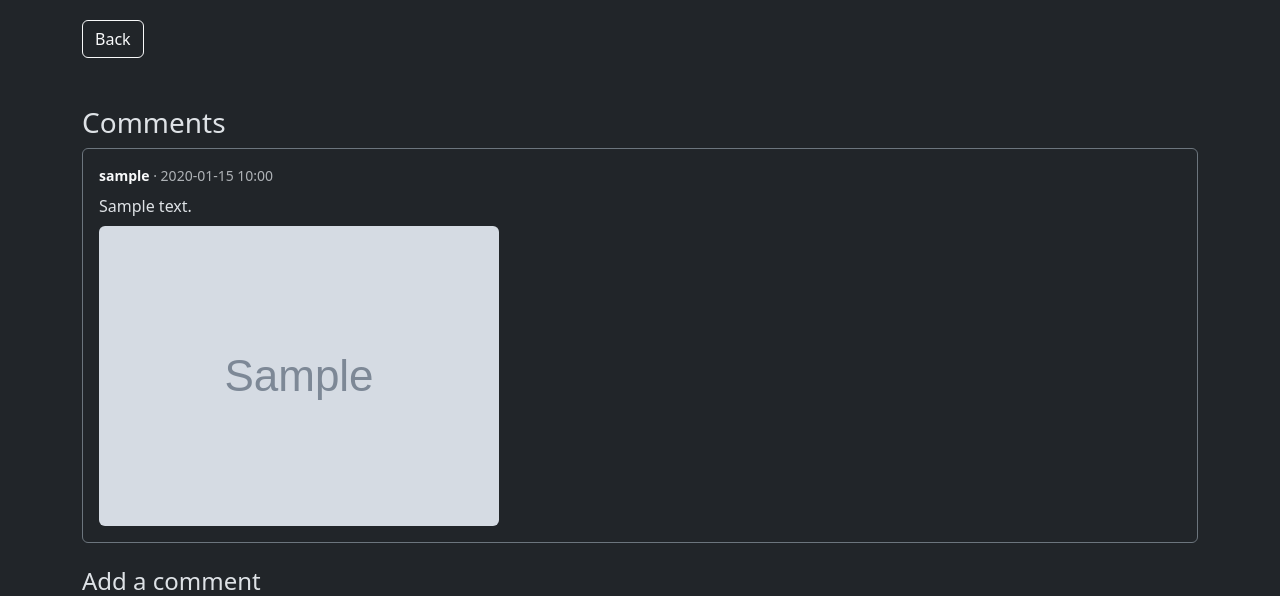
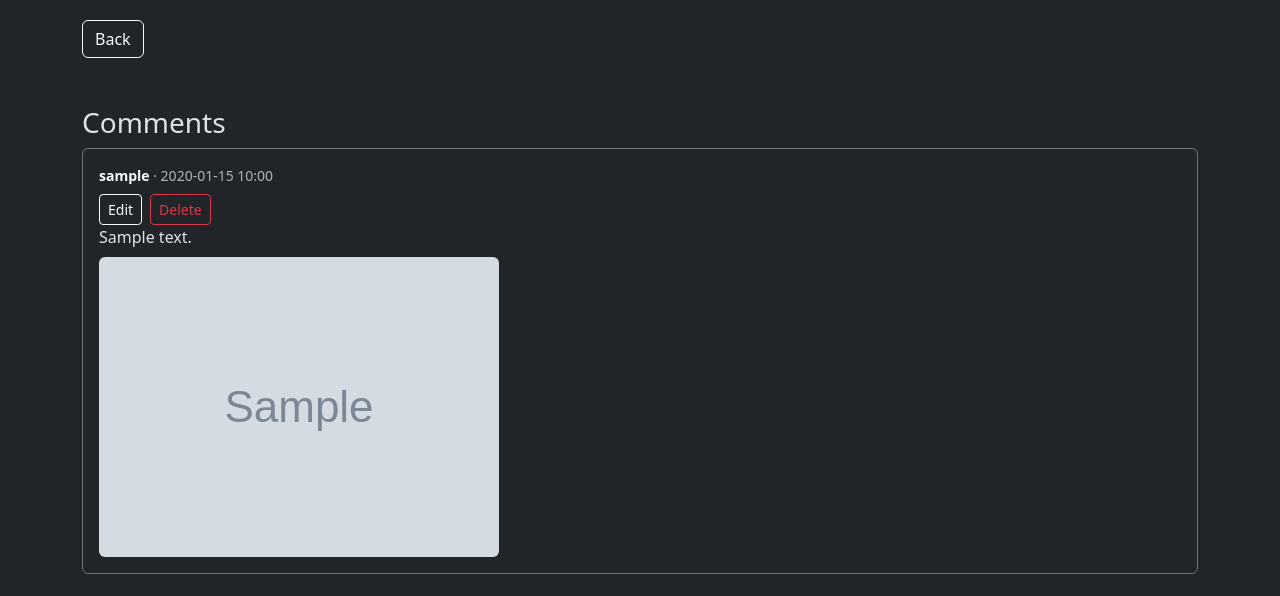
Before and after one commit to EmcioN/Pass-It, a Django app: page /post/1/ in a window 1280 px wide. Shown: the part 565-1161 px from the top of the page. Run offline with Django 5.2, Linux system fonts and the light colour scheme; a user stored in the database is signed in; tables that the repository leaves empty hold one stand-in row (values such as "Sample post"); grey boxes marked "Sample" are stand-in pictures; parts of the project's set-up code (start-up, migrations or seed data) failed here and were passed over.

Commit message:
Add buttons for edit and delete comments

```diff
--- a/templates/handover/post_detail.html
+++ b/templates/handover/post_detail.html
@@ -36,6 +36,12 @@
             <strong class="text-light">{{ c.author.username }}</strong>
             · {{ c.created_at|date:"Y-m-d H:i" }}
         </div>
+        {% if user == c.author %}
+        <div class="d-flex gap-2">
+            <a class="btn btn-outline-light btn-sm" href="{% url 'handover:comment_edit' c.pk %}">Edit</a>
+            <a class="btn btn-outline-danger btn-sm" href="{% url 'handover:comment_delete' c.pk %}">Delete</a>
+        </div>
+        {% endif %}
         <p style="white-space: pre-wrap;" class="mb-2">{{ c.body }}</p>
         {% if c.image %}
         <img src="{{ c.image.url }}" class="img-fluid rounded" alt="Comment image">
```
Lines whose indentation alone changed are shown as unchanged.
